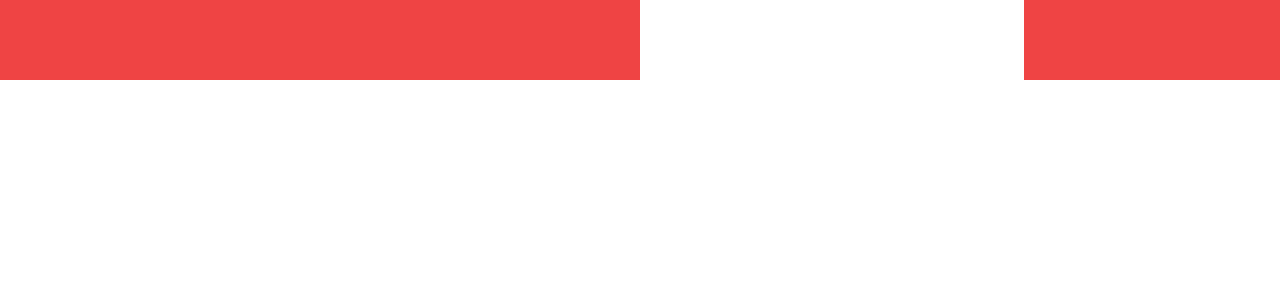
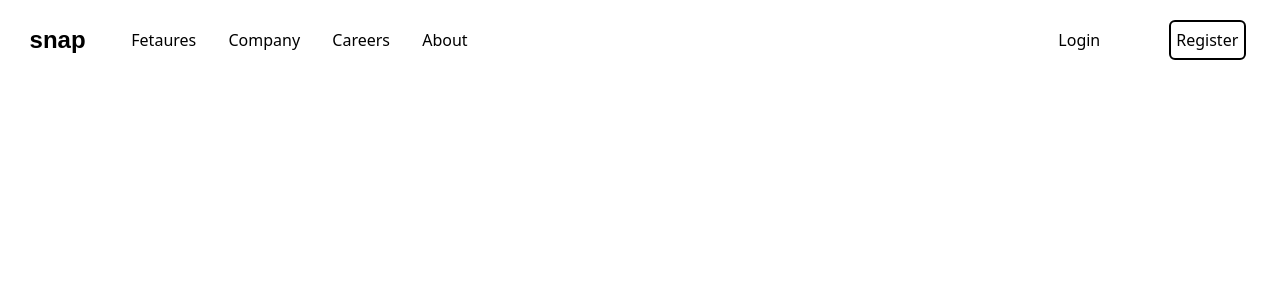
Before and after one commit to PrabeshPP/UI-Challenge--Next, a Next.js app: page / in a window 1280 px wide. Shown: the top 300 px of the page. Built offline with nearby package versions, Linux system fonts and the light colour scheme.

Commit message:
[added] cursor-pointer using tailwind css

```diff
--- a/components/Layout/MainNavigation.tsx
+++ b/components/Layout/MainNavigation.tsx
@@ -3,11 +3,22 @@ import React from 'react'
 const MainNavigation = () => {
   return (
     <div className='h-[10vh] w-[100%] sm:flex-row flex justify-between'>
-        <div className='h-[100%] w-[50%] bg-red-500'>
-
+        <div className='h-[100%] w-[45%] flex flex-row'>
+            <div className='h-[100%] w-[20%] justify-center items-center flex'>
+              <h1 className='text-2xl font-epilogue font-bold'>snap</h1>
+            </div>
+            <div className='h-[100%] w-[80%]'>
+                <ul className='h-[100%] w-[80%] flex flex-row items-center justify-around'>
+                    <li className='cursor-pointer'>Fetaures</li>
+                    <li className='cursor-pointer'>Company</li>
+                    <li className='cursor-pointer'>Careers</li>
+                    <li className='cursor-pointer'>About</li>
+                </ul>
+            </div>
         </div>
-        <div className='h-[100%] w-[20%] bg-red-500'>
-
+        <div className='h-[100%] w-[20%] flex flex-row items-center justify-around'>
+              <span className='cursor-pointer'>Login</span>
+              <div className='border-2 border-black rounded-md h-[50%] w-[30%] flex items-center justify-center cursor-pointer'>Register</div>
         </div>
     </div>
   )
--- a/styles/globals.css
+++ b/styles/globals.css
@@ -2,6 +2,8 @@
 @tailwind components;
 @tailwind utilities;
 
+@import url('https://fonts.googleapis.com/css2?family=Epilogue:wght@500;700&display=swap');
+
 html{
   scroll-behavior: smooth;
 }
--- a/tailwind.config.js
+++ b/tailwind.config.js
@@ -5,7 +5,11 @@ module.exports = {
     "./components/**/*.{js,ts,jsx,tsx}",
   ],
   theme: {
-    extend: {},
+    extend: {
+      "fontFamily":{
+        "epilogue":["Epilogue","sans-serif"]
+      }
+    },
   },
   plugins: [],
 }
```
